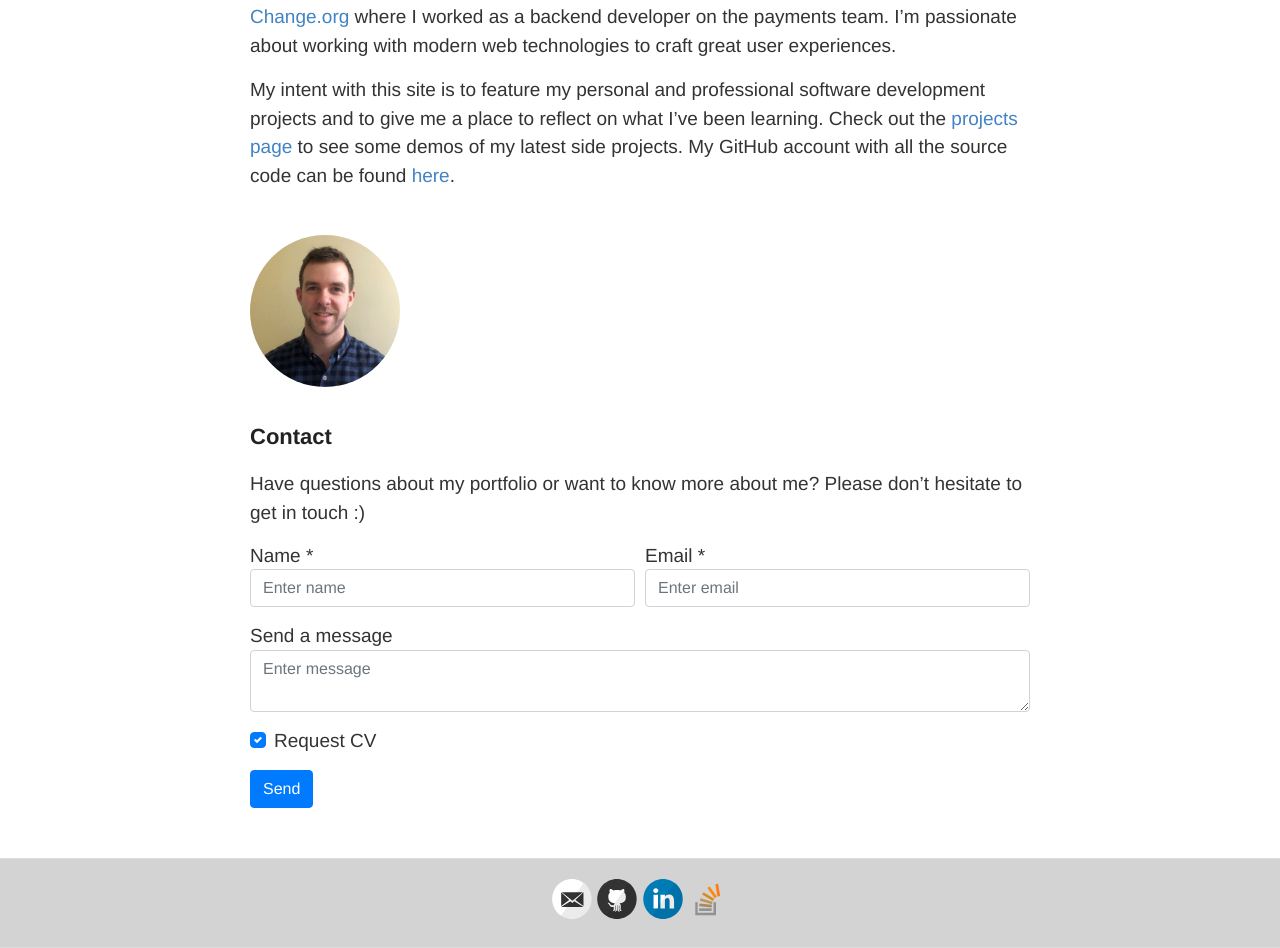
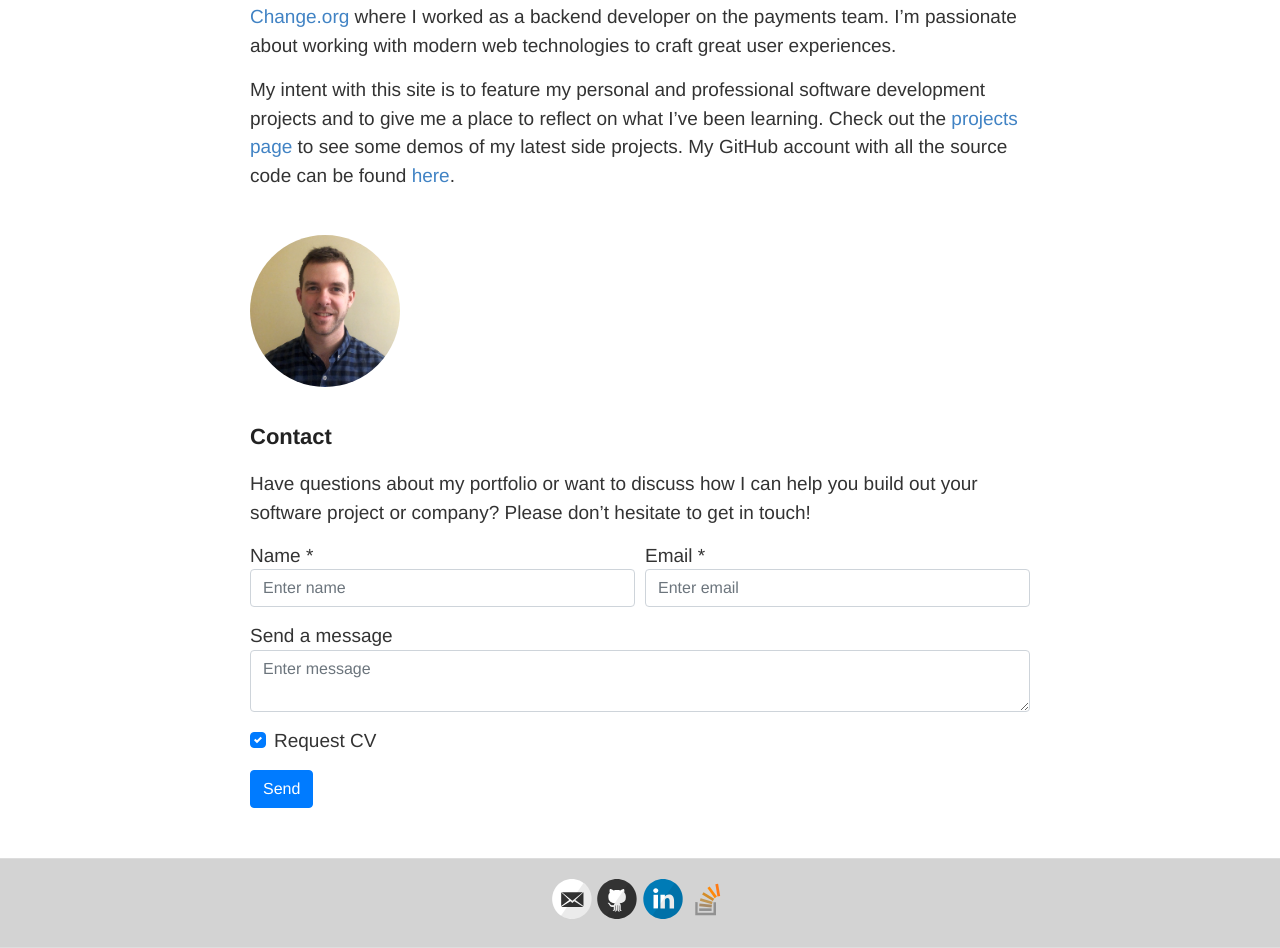
Before and after one commit to a-bishop/old_blog, a Jekyll site: the page built from about.md, in a window 1280 px wide. Shown: the part 308-1256 px from the top of the page. Built offline with Jekyll 4.4.1, drawn with Linux system fonts in a browser that asks for light colours; nearby versions of some CDN libraries.

Commit message:
Update about.md

```diff
--- a/about.md
+++ b/about.md
@@ -13,7 +13,7 @@ My intent with this site is to feature my personal and professional software dev
 
 ## Contact
 
-Have questions about my portfolio or want to know more about me? Please don't hesitate to get in touch :)
+Have questions about my portfolio or want to discuss how I can help you build out your software project or company? Please don't hesitate to get in touch!
 
 <form action="https://getform.io/f/ab7dccdb-e06b-49f5-8433-2d2bc2eaa19c" method="POST" id="usrform">
     <div class="form-row">
```
